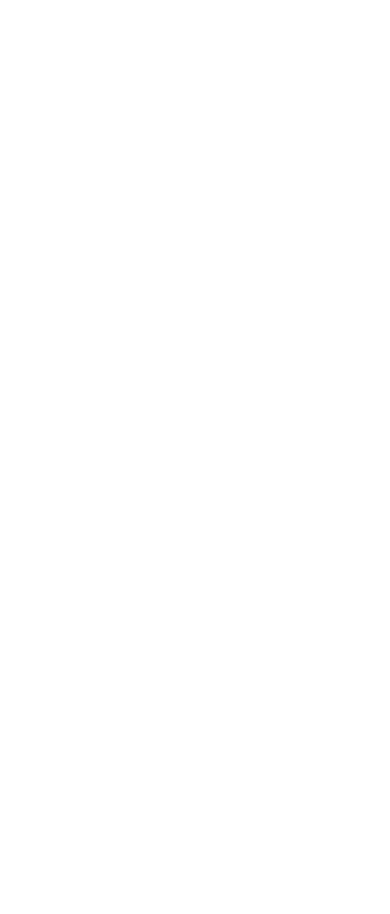
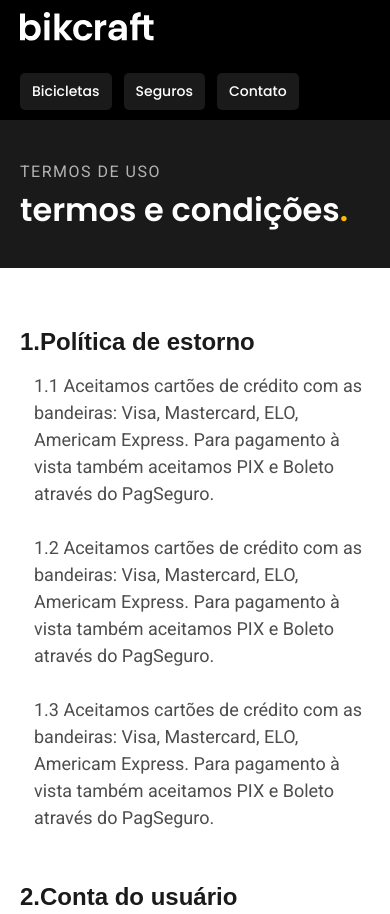
Before and after one commit to CarolAmorim/BikCraft.curso.github.io, a plain HTML site: page termos.html in a window 390 px wide. Shown: the top 914 px of the page. Before the commit the page ends 844 px from the top, so only its background shows below. Drawn offline with Linux system fonts and the light colour scheme.

Commit message:
Termos
HTML & CSS iniciantes
10 Projeto Final
Aulas 19

```diff
--- a/css/global/header.css
+++ b/css/global/header.css
@@ -10,6 +10,8 @@
   gap: 20px;
   justify-content: space-between;
   align-items: center;
+
+  height: 60px;
 
   padding: 20px;
 }
@@ -61,7 +63,7 @@
   }
   .header-menu a {
     background-color: var(--c11);
-    padding: 16px 12px;
+    padding: 8px 12px;
     border-radius: 5px;
   }
 
@@ -86,3 +88,11 @@
     display: none;
   }
 }
+
+@media (max-width: 480px) {
+  .header {
+    height: 120px;
+    gap: 10px;
+    margin: 20px;
+  }
+}
--- a/css/style.css
+++ b/css/style.css
@@ -18,4 +18,7 @@
 @import url("./seguros/seguros.css");
 
 /* Bicicletas */
-@import url("./bicibletas/bicicletas-lista.css");
+@import url("./bicicletas/bicicletas-lista.css");
+
+/* termos */
+@import url("./termos/termos.css");
--- /dev/null
+++ b/css/termos/termos.css
@@ -0,0 +1,23 @@
+.termos {
+  padding: 120px 20px;
+}
+
+.termos p {
+  max-width: 70ch;
+  /* margin-bottom: 48px; */
+  margin-left: 14px;
+}
+
+.termos h2 {
+  margin-bottom: 1rem;
+}
+
+.termos p:not(:last-child) {
+  margin-bottom: 52px;
+}
+
+@media (max-width: 800px) {
+  .termos {
+    padding: 60px 20px;
+  }
+}
--- a/css/utilidades/componentes.css
+++ b/css/utilidades/componentes.css
@@ -27,6 +27,13 @@
   background: var(--grad-2);
 }
 
+@media (max-width: 600px) {
+  .botao {
+    padding: 12px 16px;
+    font: 1rem;
+  }
+}
+
 .link {
   /* faz aceitar valores de margim e padding */
   display: inline-block;
@@ -54,9 +61,40 @@
   position: absolute;
 }
 
-@media (max-width: 600px) {
-  .botao {
-    padding: 12px 16px;
-    font: 1rem;
+/* título páginas internas */
+
+.titulo-bg {
+  background-color: var(--c11);
+}
+
+.titulo {
+  padding: 60px 20px;
+}
+
+.titulo h1 {
+  font: var(--font-1-b-xxl);
+  color: var(--c01);
+}
+
+.titulo h1 span {
+  color: var(--p01);
+}
+
+.titulo p {
+  font: var(--font-2-b-l);
+  color: var(--c05);
+  letter-spacing: 1.5px;
+  text-transform: uppercase;
+  margin-bottom: 8px;
+}
+
+@media (max-width: 800px) {
+  .titulo {
+    padding: 40px 20px;
+  }
+
+  .titulo p {
+    font-size: 1rem;
+    font-weight: 400;
   }
 }
--- a/termos.html
+++ b/termos.html
@@ -0,0 +1,98 @@
+<!DOCTYPE html>
+<html lang="en">
+
+<head>
+  <meta charset="UTF-8">
+  <meta http-equiv="X-UA-Compatible" content="IE=edge">
+  <!-- para configurar densidade de pixels do dispositivo-->
+  <meta name="viewport" content="width=device-width, initial-scale=1.0">
+  <meta name="description" content="Termos e condições.">
+
+  <link rel="preconnect" href="https://fonts.googleapis.com">
+  <link rel="preconnect" href="https://fonts.gstatic.com" crossorigin>
+  <link href="https://fonts.googleapis.com/css2?family=Fira+Sans:wght@800&family=Merriweather:wght@900&family=Poppins:wght@500;600&family=Roboto:wght@400;500;700&display=swap" rel="stylesheet">
+
+  <link rel="stylesheet" href="./css/style.css">
+
+  <title>Termos e condições | BikCraft </title>
+</head>
+
+<body>
+  <header class="header-bg">
+    <div class="header container">
+      <a href="./"><img src="img/bikcraft.svg" alt="Logo"></a>
+      <nav aria-label="primaria">
+        <ul class="header-menu">
+          <li><a href="/bicicletas.html">Bicicletas</a></li>
+          <li><a href="/seguros.html">Seguros</a></li>
+          <li><a href="/contato.html">Contato</a></li>
+        </ul>
+      </nav>
+    </div>
+  </header>
+
+  <main>
+    <div class="titulo-bg">
+      <div class="titulo container">
+        <p>termos de uso</p>
+        <h1>termos e condições<span>.</span></h1>
+      </div>
+    </div>
+
+    <div class="termos container">
+      <h2 class="font-1-b-l cor-11">1.Política de estorno</h2>
+      <p class="font-2-l cor-09">1.1 Aceitamos cartões de crédito com as bandeiras: Visa, Mastercard, ELO, Americam Express. Para pagamento à vista também aceitamos PIX e Boleto através do PagSeguro.
+        <br><br>
+        1.2 Aceitamos cartões de crédito com as bandeiras: Visa, Mastercard, ELO, Americam Express. Para pagamento à vista também aceitamos PIX e Boleto através do PagSeguro.
+        <br><br>
+        1.3 Aceitamos cartões de crédito com as bandeiras: Visa, Mastercard, ELO, Americam Express. Para pagamento à vista também aceitamos PIX e Boleto através do PagSeguro.
+      </p>
+
+      <h2 class="font-1-b-l cor-11">2.Conta do usuário</h2>
+      <p class="font-2-l cor-09">2.1 Aceitamos cartões de crédito com as bandeiras: Visa, Mastercard, ELO, Americam Express. Para pagamento à vista também aceitamos PIX e Boleto através do PagSeguro.
+        <br><br>
+        2.2 Aceitamos cartões de crédito com as bandeiras: Visa, Mastercard, ELO, Americam Express. Para pagamento à vista também aceitamos PIX e Boleto através do PagSeguro.
+      </p>
+
+      <h2 class="font-1-b-l cor-11">3.Seguro bikecraft</h2>
+      <p class="font-2-l cor-09">3.1 Aceitamos cartões de crédito com as bandeiras: Visa, Mastercard, ELO, Americam Express. Para pagamento à vista também aceitamos PIX e Boleto através do PagSeguro.
+        <br><br>
+        3.2 Aceitamos cartões de crédito com as bandeiras: Visa, Mastercard, ELO, Americam Express.
+      </p>
+
+    </div>
+  </main>
+
+  <footer class="footer-bg">
+    <div class="footer container">
+      <img src="./img/bikcraft.svg" alt="BikCraft">
+      <div class="footer-contato">
+        <h3>Contato</h3>
+        <ul>
+          <li><a href="tel:+552199999999">+55 21 9999-9999</a></li>
+          <li><a href="mailto:contato@bikecraft.com.br">contato@bikecraft.com.br</a></li>
+          <li>rua ali perto,42 - bairro</li>
+          <li>Vitória - ES</li>
+        </ul>
+        <div class="footer-redes">
+          <a href="./"><img src="./img/redes/facebook-p.svg" alt="Facebook"></a>
+          <a href="./"><img src="./img/redes/instagram-p.svg" alt="Instagram"></a>
+          <a href="./"><img src="./img/redes/youtube-p.svg" alt="Youtube"></a>
+        </div>
+      </div>
+      <div class="footer-informacoes">
+        <h3>Informações</h3>
+        <ul>
+          <li><a href="./Bicicletas.html">Bicicletas</a></li>
+          <li><a href="./Seguros.html">Seguros</a></li>
+          <li><a href="./Contato.html">Contato</a></li>
+          <li><a href="./termos.html">Termos e Condições</a></li>
+        </ul>
+      </div>
+    </div>
+    <p class="footer-copy container">BikCraft ©Alguns direitos reservados</p>
+
+  </footer>
+</body>
+
+</html>
```
Also changed, not shown: index.html (+0 -1 lines), css/bicicletas/bicicletas-lista.css (renamed from css/bicibletas/bicicletas-lista.css).
